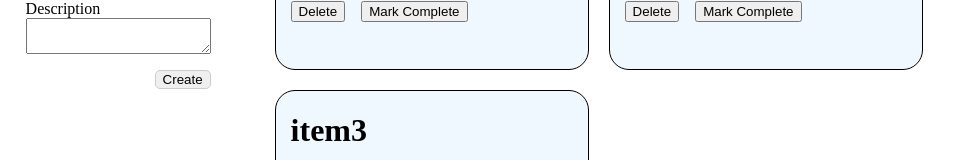
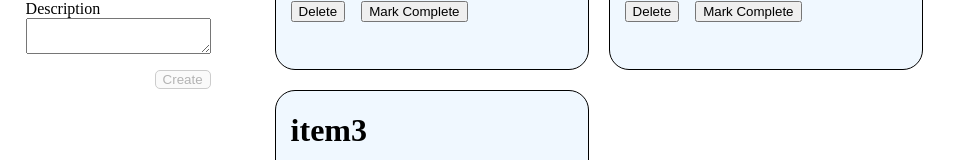
Before and after one commit to cornishjed/todo-list, a React (Create React App) app: page / in a window 1280 px wide. Shown: the part 194-354 px from the top of the page, without its empty margins (0-961 px from the left). Built offline with nearby package versions, Linux system fonts and the light colour scheme.

Commit message:
fix: removed form structure for useState. Disable button on no title

```diff
--- a/src/js/Form.js
+++ b/src/js/Form.js
@@ -1,27 +1,33 @@
 import { useState } from "react";
-
 import "../css/Form.css";
 
-export default function Form({ onSubmitToDo }) {
-  const [title, setTitle] = useState();
-  const [description, setDescription] = useState();
+let nextId = 4; // each item must have unique key value
 
-  const handleTitleChange = (e) => {
-    setTitle(e.target.value);
-  };
+export default function Form({ toDos, setToDos }) {
+  const [title, setTitle] = useState("");
+  const [desc, setDesc] = useState("");
 
-  const handleDescriptionChange = (e) => {
-    setDescription(e.target.value);
+  const handleSubmit = () => {
+
+    const toDo = {
+      id: nextId++,
+      title: title,
+      description: desc
+    };
+
+    setToDos([...toDos, toDo]);
+
+    return;
   };
 
   return (
     <div className="todo__form">
       <h3>Create To-Do</h3>
       <label htmlFor="title">Title</label>
-      <input type="text" value={title} onChange={handleTitleChange} />
+      <input type="text" name="title" onChange={(e) => setTitle(e.target.value)} />
       <label htmlFor="desc">Description</label>
-      <textarea value={description} onChange={handleDescriptionChange} />
-      <button onClick={() => onSubmitToDo(title, description)}>Create</button>
+      <textarea name="desc" onChange={(e) => setDesc(e.target.value)}></textarea>
+      <button onClick={handleSubmit} disabled={!title}>Create</button>
     </div>
   );
 }
```
